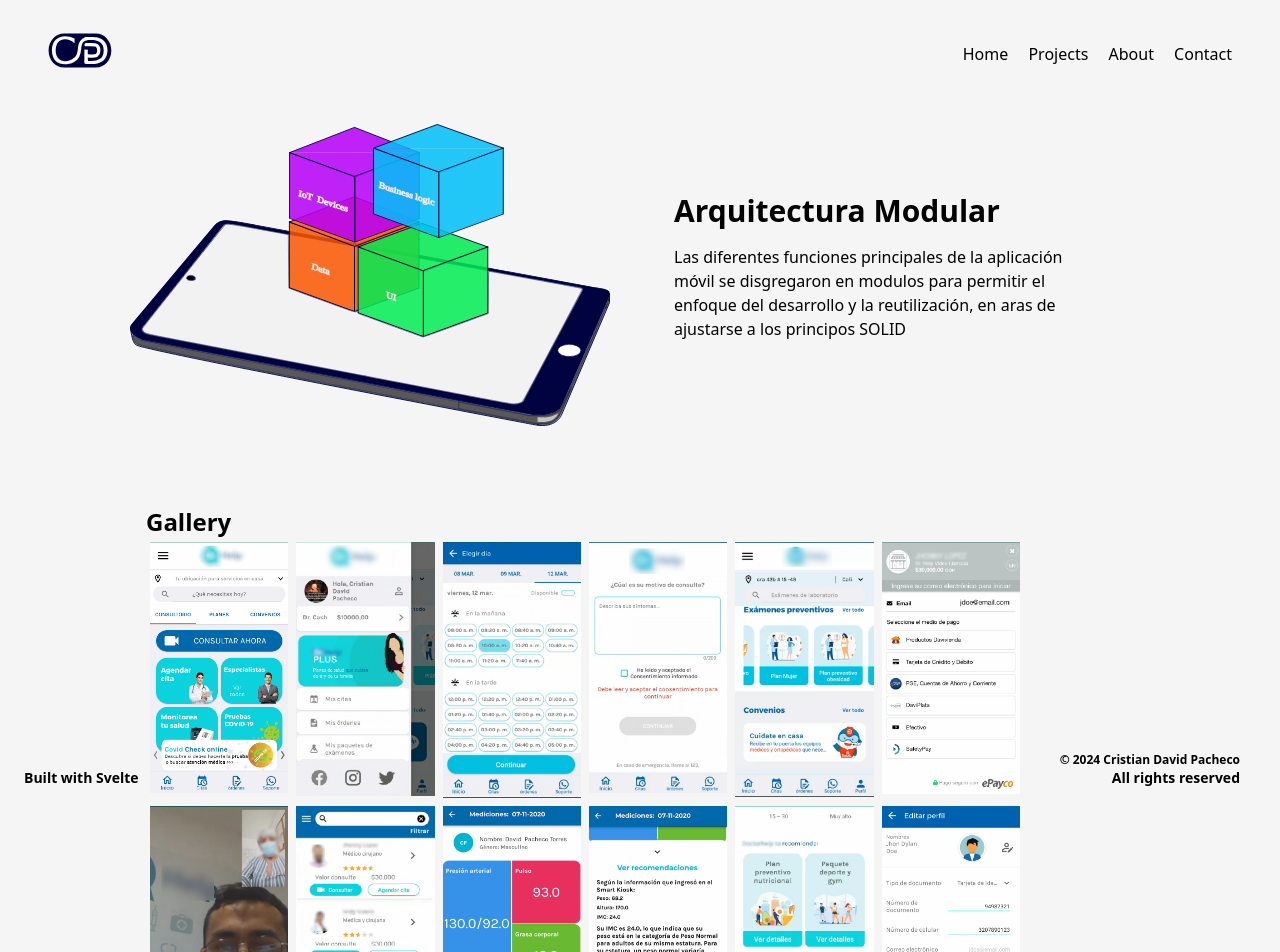
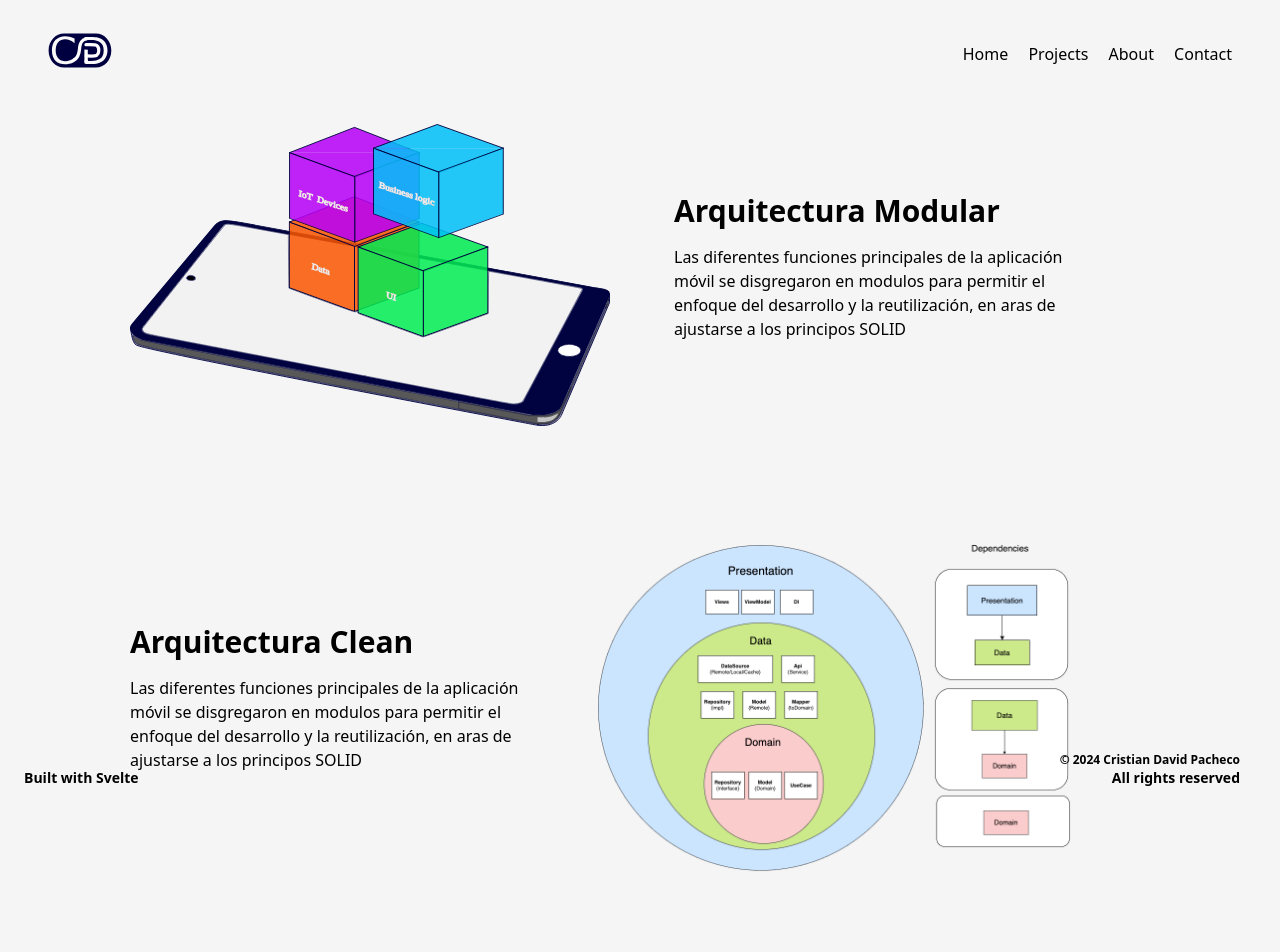
Before and after one commit to cristiandpt/portfolio, a SvelteKit app: page /projects/android in a window 1280 px wide. Shown: the top 952 px of the page. Built offline with nearby package versions, Linux system fonts and the light colour scheme; some icons are missing.

Commit message:
Adding clean architecture

```diff
--- a/src/routes/projects/android/+page.svelte
+++ b/src/routes/projects/android/+page.svelte
@@ -60,7 +60,14 @@
       <p class="h-auto py-4 w-[400px]">Las diferentes funciones principales de la aplicación móvil se disgregaron en modulos para permitir el enfoque del desarrollo y la reutilización, en aras de ajustarse a los principos SOLID</p>
     </div>
   </div>
-  <div class="p-4 gallery-container mb-16">
+  <div class="flex gap-16 mt-28">
+    <div class="flex flex-col align-center justify-center">
+      <h2 class="text-3xl font-bold">Arquitectura Clean</h2>
+      <p class="h-auto py-4 w-[400px]">Las diferentes funciones principales de la aplicación móvil se disgregaron en modulos para permitir el enfoque del desarrollo y la reutilización, en aras de ajustarse a los principos SOLID</p>
+    </div>
+    <img class="modules_clean w-[480px] h-auto" src={`${base}/clean_arch.png`} alt="logo" />
+  </div>
+  <div class="p-4 gallery-container mb-16 ">
     <h2 class="text-2xl font-bold mt-16">Gallery</h2>
     <Images {images} numCols={5} />
   </div>
```
Also changed, not shown: static/clean_arch.png (added).
